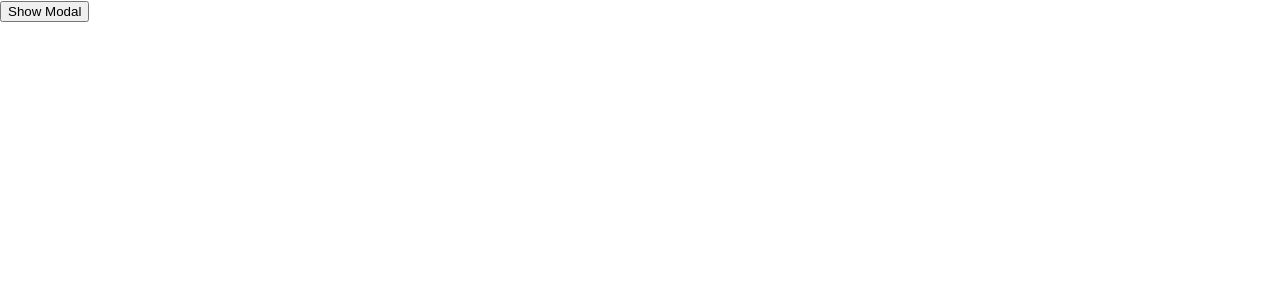
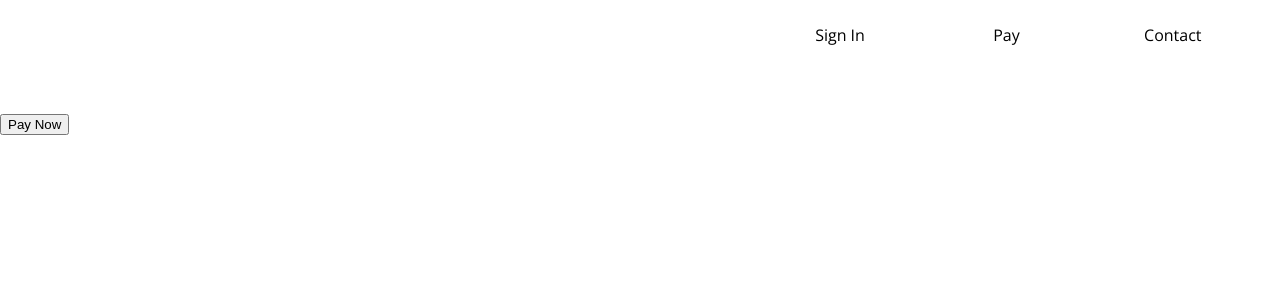
Before and after one commit to jakeisadev/Fabricks, a React (Create React App) app: page / in a window 1280 px wide. Shown: the top 300 px of the page. Built offline with nearby package versions, Linux system fonts and the light colour scheme.

Commit message:
first navbar design

```diff
--- a/src/App.js
+++ b/src/App.js
@@ -1,6 +1,7 @@
 import React from 'react';
 import {useState} from 'react';
 import Modal from './modal.js'
+import Navbar from './nav.js';
 import './modal.css';
 
 export default function App() {
@@ -8,7 +9,8 @@ export default function App() {
 
   return (
     <div className='App'>
-      <button onClick={() => setShow(true)}>Show Modal</button>
+      <Navbar/>
+      <button onClick={() => setShow(true)}>Pay Now</button>
       <Modal onClose={() => setShow(false)}show = {show}/>
     </div>
   );
--- /dev/null
+++ b/src/nav.css
@@ -0,0 +1,30 @@
+@import url('https://fonts.googleapis.com/css2?family=Open+Sans&display=swap');
+
+body {
+    font-family: 'Open Sans', sans-serif;
+}
+
+.navbar {
+    width: 100%;
+}
+
+.navbar ul {
+    display: flex;
+    align-items: center;
+    justify-content: flex-end;
+    margin: 1.5em;
+    list-style-type: none;
+}
+
+.navbar li {
+    color: black;
+    text-align: center;
+    width: 13vw;
+    height: 5vw;
+    transition: .1s;
+}
+
+.navbar li:hover {
+    transform: scale(1.1);
+    color: #a3e635;
+}
--- /dev/null
+++ b/src/nav.js
@@ -0,0 +1,16 @@
+import React from 'react';
+import './nav.css'
+
+const Navbar = () => {
+   return (
+    <nav className='navbar'>
+      <ul>
+        <li>Sign In</li>
+        <li>Pay</li>
+        <li>Contact</li>
+      </ul>
+    </nav>
+   );
+}
+
+export default Navbar;
```
